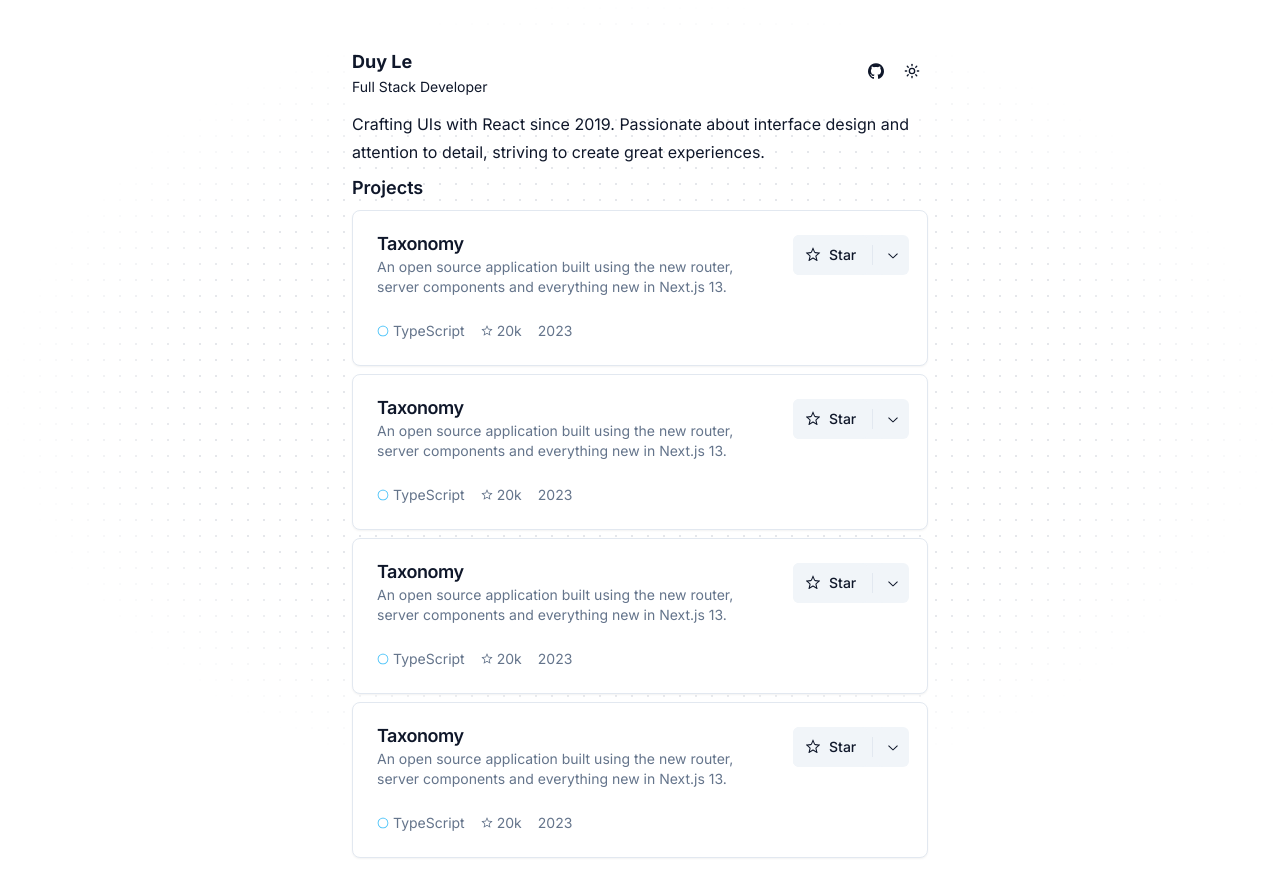
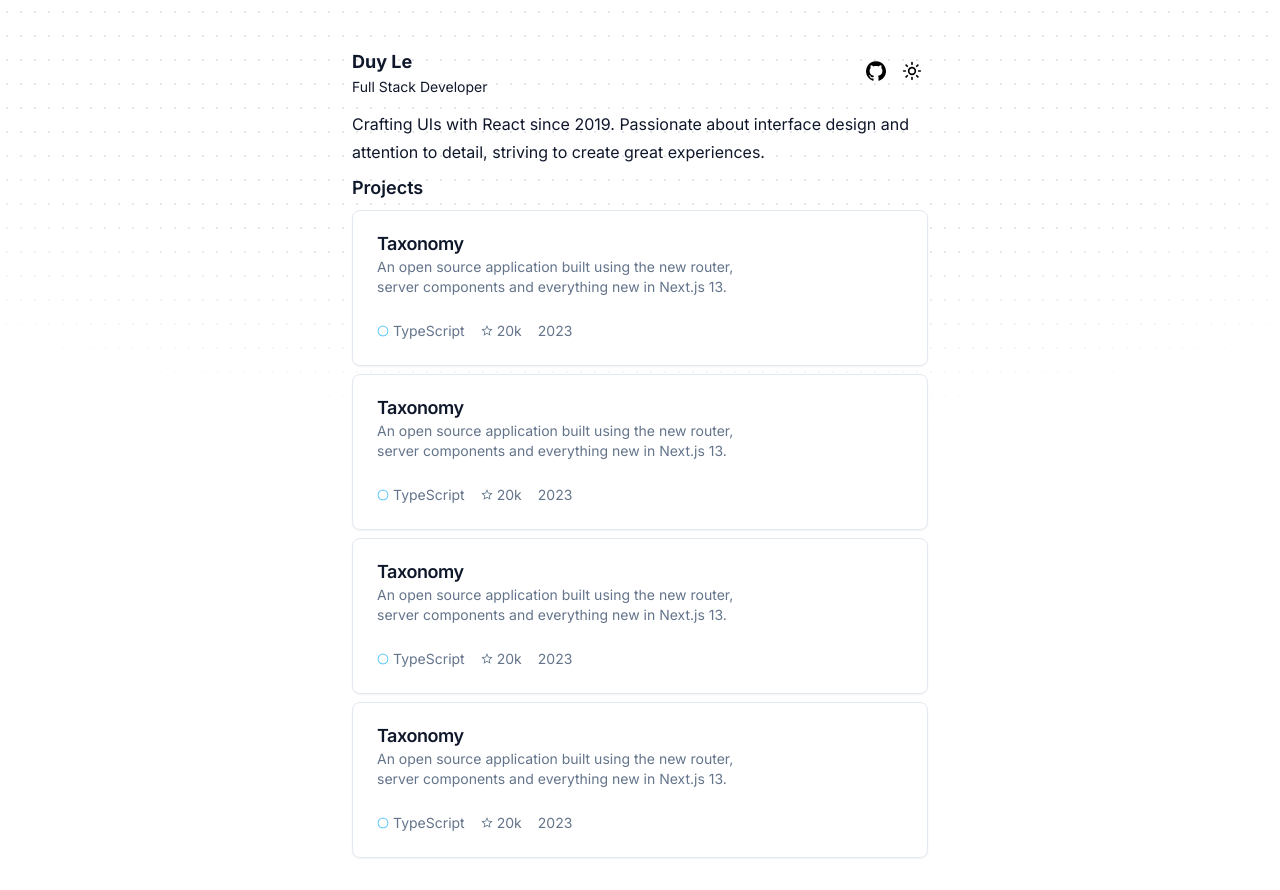
Before and after one commit to iamdooboy/duyle.dev, a Next.js app: page / in a window 1280 px wide. Built offline with nearby package versions, Linux system fonts and the light colour scheme.

Commit message:
finalized bg

```diff
--- a/app/page.tsx
+++ b/app/page.tsx
@@ -6,7 +6,7 @@ import { projectConfig } from './config/project'
 import Link from 'next/link'
 import { ModeToggle } from '@/components/mode-toggle'
 import { Icons } from '@/components/icons'
-import { buttonVariants } from '@/components/ui/button'
+import { Button, buttonVariants } from '@/components/ui/button'
 import { cn } from '@/lib/utils'
 
 interface Props extends ComponentPropsWithoutRef<'a'> {
@@ -26,7 +26,7 @@ function Badge(props: Props) {
 export default function Home() {
 	const [preview, setPreview] = useState<null | React.ReactNode>(
 		<div className='relative h-full w-full bg-white'>
-			<div className='absolute h-full w-full bg-[radial-gradient(#e5e7eb_1px,transparent_1px)] [background-size:16px_16px] [mask-image:radial-gradient(ellipse_50%_50%_at_50%_50%,#000_70%,transparent_100%)]' />
+			<div className='absolute bottom-0 left-0 right-0 top-0 bg-[radial-gradient(#e5e7eb_1px,transparent_1px)] bg-[size:14px_24px] [mask-image:radial-gradient(ellipse_80%_50%_at_50%_0%,#000_70%,transparent_110%)]'></div>
 		</div>
 	)
 	const [theme, setTheme] = useState<'light' | 'dark'>('light')
@@ -46,7 +46,7 @@ export default function Home() {
 		<div className={`${theme}`}>
 			<div className='fixed left-0 top-0 -z-10 h-full w-full'>{preview}</div>
 			<div className='max-w-xl mx-auto py-8'>
-				<header className='sticky z-50 w-full bg-background/95 backdrop-blur'>
+				<header className='sticky z-50 w-full'>
 					<div className='flex items-center justify-between py-4'>
 						<a className='flex items-center space-x-2' href='/'>
 							<div className='flex flex-col space-y-1 text-sm leading-none'>
@@ -65,10 +65,10 @@ export default function Home() {
 										buttonVariants({
 											variant: 'ghost'
 										}),
-										'w-8 px-0 h-8'
+										'w-8 h-8 px-0 dark:text-white text-black'
 									)}
 								>
-									<Icons.gitHub className='h-4 w-4' />
+									<Icons.gitHub className='h-5 w-5' />
 									<span className='sr-only'>GitHub</span>
 								</div>
 							</Link>
--- a/components/card-spotlight.tsx
+++ b/components/card-spotlight.tsx
@@ -90,38 +90,6 @@ export function CardSpotlight({ ...project }: ProjectConfig) {
 					<CardTitle>{project.title}</CardTitle>
 					<CardDescription>{project.description}</CardDescription>
 				</div>
-				<div className='flex items-center space-x-1 rounded-md bg-secondary text-secondary-foreground'>
-					<Button variant='secondary' className='px-3 shadow-none'>
-						<StarIcon className='mr-2 h-4 w-4' />
-						Star
-					</Button>
-					<Separator orientation='vertical' className='h-[20px]' />
-					<DropdownMenu>
-						<DropdownMenuTrigger asChild>
-							<Button variant='secondary' className='px-2 shadow-none'>
-								<ChevronDownIcon className='h-4 w-4 text-secondary-foreground' />
-							</Button>
-						</DropdownMenuTrigger>
-						<DropdownMenuContent
-							align='end'
-							alignOffset={-5}
-							className='w-[200px]'
-							forceMount
-						>
-							<DropdownMenuLabel>Suggested Lists</DropdownMenuLabel>
-							<DropdownMenuSeparator />
-							<DropdownMenuCheckboxItem checked>
-								Future Ideas
-							</DropdownMenuCheckboxItem>
-							<DropdownMenuCheckboxItem>My Stack</DropdownMenuCheckboxItem>
-							<DropdownMenuCheckboxItem>Inspiration</DropdownMenuCheckboxItem>
-							<DropdownMenuSeparator />
-							<DropdownMenuItem>
-								<PlusIcon className='mr-2 h-4 w-4' /> Create List
-							</DropdownMenuItem>
-						</DropdownMenuContent>
-					</DropdownMenu>
-				</div>
 			</CardHeader>
 			<CardContent>
 				<div className='flex space-x-4 text-sm text-muted-foreground'>
--- a/components/mode-toggle.tsx
+++ b/components/mode-toggle.tsx
@@ -63,20 +63,22 @@ export function ModeToggle({ theme, setTheme, setPreview }: Props) {
 				buttonVariants({
 					variant: 'ghost'
 				}),
-				'w-8 px-0 h-8'
+				'w-8 h-8 px-0 dark:text-white text-black'
 			)}
 			onClick={() => {
 				let preview
 				if (theme === 'light') {
 					setTheme('dark')
 					preview = (
-						<div className='absolute top-0 z-[-2] h-screen w-screen bg-[#000000] bg-[radial-gradient(#ffffff33_1px,#00091d_1px)] bg-[size:20px_20px]' />
+						<div className='relative h-full w-full bg-[#000000]'>
+							<div className='absolute bottom-0 left-0 right-0 top-0 bg-[radial-gradient(#ffffff33_1px,#00091d_1px)] bg-[size:20px_20px] [mask-image:radial-gradient(ellipse_80%_50%_at_50%_0%,#000_70%,transparent_110%)]'></div>
+						</div>
 					)
 				} else {
 					setTheme('light')
 					preview = (
 						<div className='relative h-full w-full bg-white'>
-							<div className='absolute h-full w-full bg-[radial-gradient(#e5e7eb_1px,transparent_1px)] [background-size:16px_16px] [mask-image:radial-gradient(ellipse_50%_50%_at_50%_50%,#000_70%,transparent_100%)]' />
+							<div className='absolute bottom-0 left-0 right-0 top-0 bg-[radial-gradient(#e5e7eb_1px,transparent_1px)] bg-[size:20px_20px] [mask-image:radial-gradient(ellipse_80%_50%_at_50%_0%,#000_70%,transparent_110%)]'></div>
 						</div>
 					)
 				}
@@ -86,9 +88,9 @@ export function ModeToggle({ theme, setTheme, setPreview }: Props) {
 		>
 			<span className='sr-only'>Toggle mode</span>
 			{theme === 'light' ? (
-				<Sun className='h-4 w-4' />
+				<Sun className='h-5 w-5' />
 			) : (
-				<Moon className='h-4 w-4' />
+				<Moon className='h-5 w-5' />
 			)}
 		</button>
 	)
```
